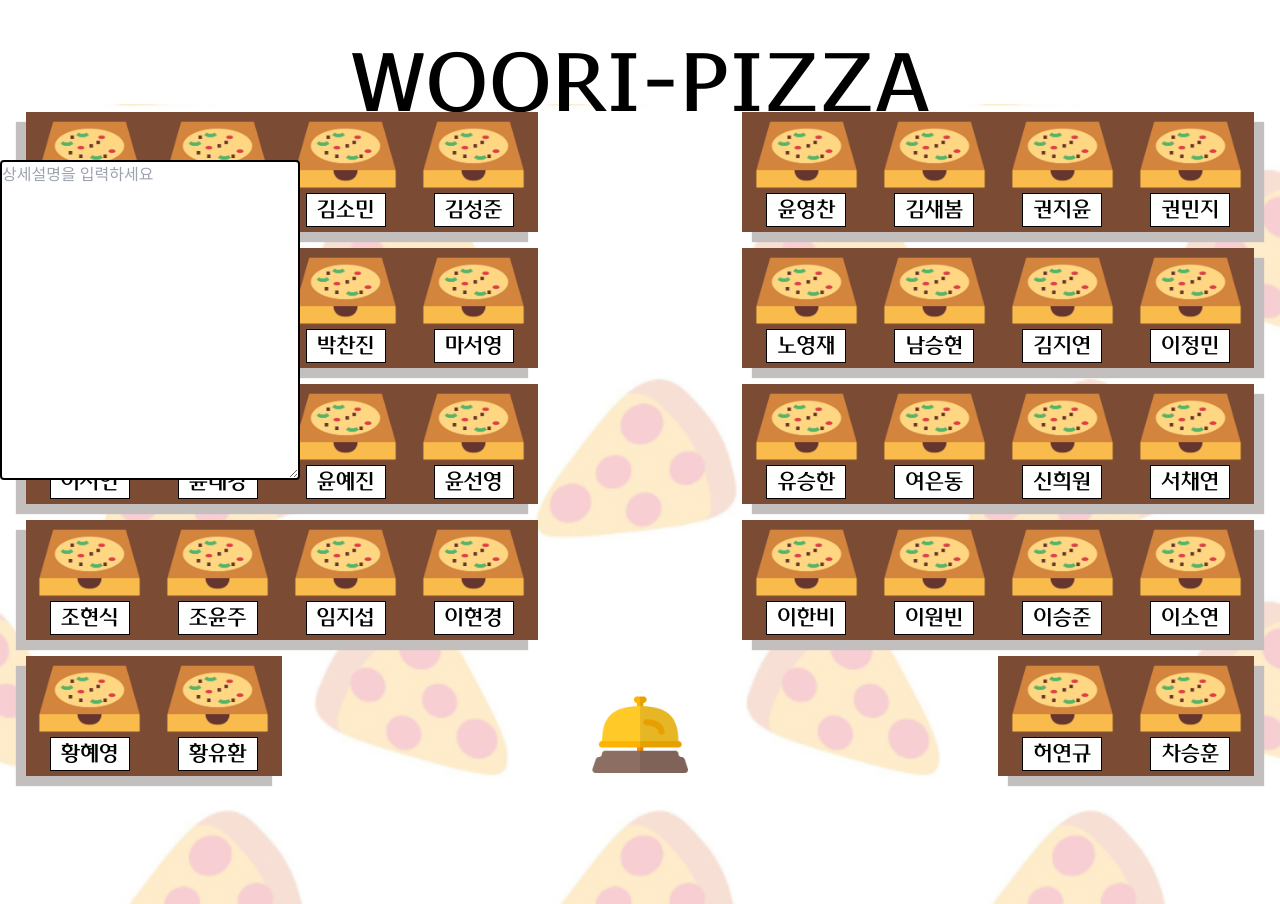
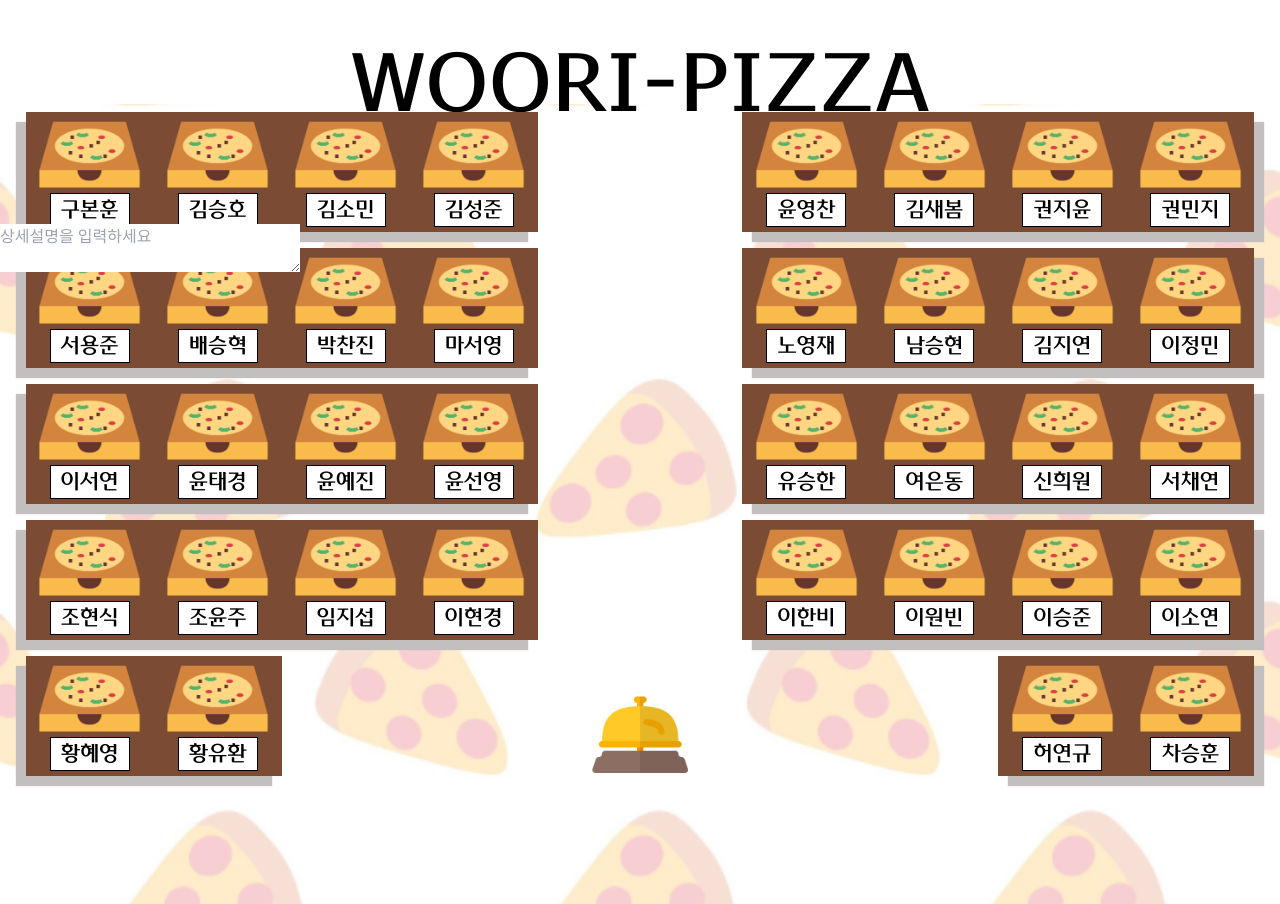
Before and after one commit to woorifisa-service-dev-4th/frontend-1st-woori-pizza, a React (Vite) app: page / in a window 1280 px wide. Both pictures are taken after a click on the picture 89 px from the left and 130 px from the top of the page. Built offline with nearby package versions, Linux system fonts and the light colour scheme.

Commit message:
feat: add tailwind style

```diff
--- a/src/components/modal-section/Description.jsx
+++ b/src/components/modal-section/Description.jsx
@@ -1,18 +1,13 @@
 import React from "react";
-
 const Description = ({ text, setText }) => {
     const onChange = (e) => {
         setText(e.target.value);
     };
-
     return (
         <div className="description-container">
             <textarea
-
-
+                className="h-4/5 w-full p-2 bg-gray-200 text-gray-900 border-2 border-black rounded-lg outline-none shadow-none"
                 id="description"
-                type="text"
-                className="description-input"
                 onChange={onChange}
                 value={text}
                 placeholder="상세설명을 입력하세요"
@@ -20,5 +15,4 @@ const Description = ({ text, setText }) => {
         </div>
     );
 };
-
 export default Description;
--- a/src/index.css
+++ b/src/index.css
@@ -53,7 +53,7 @@ body {
   display: flex;
   width: 40vw;
   display: inline-flex;
-  background-color: #7c4b34;
+  background-color: #7C4B34;
   box-shadow: 10px 10px 1px rgb(195, 191, 191);
 }
 
@@ -61,7 +61,7 @@ body {
   display: flex;
   width: 40vw;
   display: inline-flex;
-  background-color: #7c4b34;
+  background-color: #7C4B34;
   box-shadow: -10px 10px 1px rgb(195, 191, 191);
 }
 
@@ -69,7 +69,7 @@ body {
   display: flex;
   width: 40vw;
   display: inline-flex;
-  background-color: #7c4b34;
+  background-color: #7C4B34;
   box-shadow: 10px 10px 1px rgb(195, 191, 191);
 }
 
@@ -155,7 +155,7 @@ body {
   left: 50%;
   transform: translate(-50%, -50%);
   padding: 20px;
-  background: #ffffff;
+  background: #FFFFFF;
   border-radius: 20px;
   width: 300px;
   height: 400px;
@@ -182,18 +182,6 @@ body {
   height: 40%;
   max-width: 300px;
   margin: 0 auto;
-  border-color: #000
+  border-color: #000;
+  padding-top: 5%;
 }
-
-
-.description-input {
-  height: 100%;
-}
-
-
-textarea {
-  border: 2px solid black;
-  outline: none;
-  box-shadow: none;
-  border-radius: 4px;
-}
```
